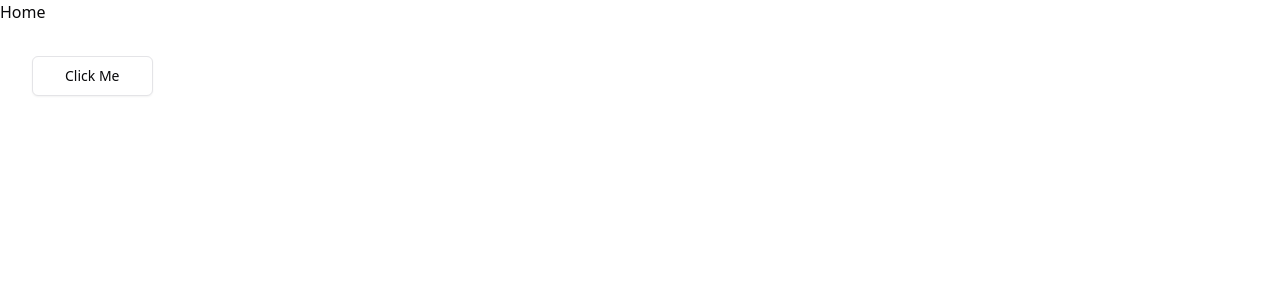
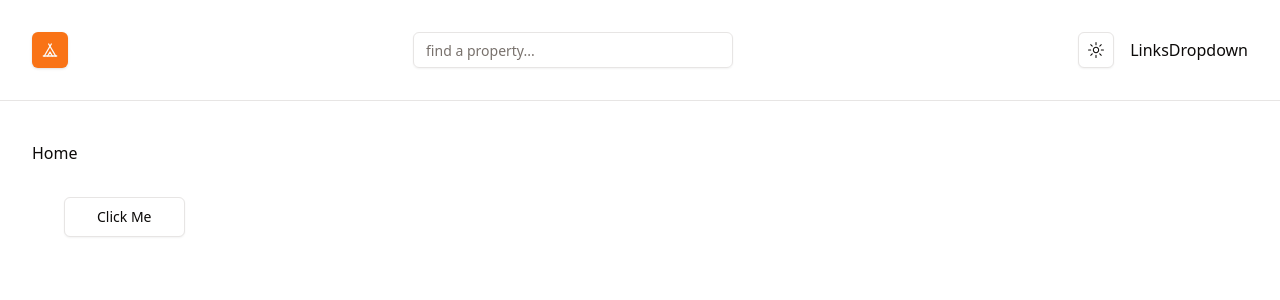
Before and after one commit to lesterflor/home-away, a Next.js app: page / in a window 1280 px wide. Shown: the top 300 px of the page. Built offline with nearby package versions, Linux system fonts and the light colour scheme.

Commit message:
apply themes

```diff
--- a/package.json
+++ b/package.json
@@ -11,6 +11,7 @@
   "dependencies": {
     "@radix-ui/react-checkbox": "^1.1.3",
     "@radix-ui/react-dropdown-menu": "^2.1.4",
+    "@radix-ui/react-icons": "^1.3.2",
     "@radix-ui/react-label": "^2.1.1",
     "@radix-ui/react-popover": "^1.1.4",
     "@radix-ui/react-scroll-area": "^1.2.2",
@@ -23,6 +24,7 @@
     "date-fns": "^3.6.0",
     "lucide-react": "^0.469.0",
     "next": "14.2.22",
+    "next-themes": "^0.4.4",
     "react": "^18",
     "react-day-picker": "^8.10.1",
     "react-dom": "^18",
--- a/src/app/globals.css
+++ b/src/app/globals.css
@@ -1,54 +1,56 @@
 @tailwind base;
 @tailwind components;
 @tailwind utilities;
+
 @layer base {
 	:root {
 		--background: 0 0% 100%;
-		--foreground: 240 10% 3.9%;
+		--foreground: 20 14.3% 4.1%;
 		--card: 0 0% 100%;
-		--card-foreground: 240 10% 3.9%;
+		--card-foreground: 20 14.3% 4.1%;
 		--popover: 0 0% 100%;
-		--popover-foreground: 240 10% 3.9%;
-		--primary: 240 5.9% 10%;
-		--primary-foreground: 0 0% 98%;
-		--secondary: 240 4.8% 95.9%;
-		--secondary-foreground: 240 5.9% 10%;
-		--muted: 240 4.8% 95.9%;
-		--muted-foreground: 240 3.8% 46.1%;
-		--accent: 240 4.8% 95.9%;
-		--accent-foreground: 240 5.9% 10%;
+		--popover-foreground: 20 14.3% 4.1%;
+		--primary: 24.6 95% 53.1%;
+		--primary-foreground: 60 9.1% 97.8%;
+		--secondary: 60 4.8% 95.9%;
+		--secondary-foreground: 24 9.8% 10%;
+		--muted: 60 4.8% 95.9%;
+		--muted-foreground: 25 5.3% 44.7%;
+		--accent: 60 4.8% 95.9%;
+		--accent-foreground: 24 9.8% 10%;
 		--destructive: 0 84.2% 60.2%;
-		--destructive-foreground: 0 0% 98%;
-		--border: 240 5.9% 90%;
-		--input: 240 5.9% 90%;
-		--ring: 240 10% 3.9%;
+		--destructive-foreground: 60 9.1% 97.8%;
+		--border: 20 5.9% 90%;
+		--input: 20 5.9% 90%;
+		--ring: 24.6 95% 53.1%;
+		--radius: 0.5rem;
 		--chart-1: 12 76% 61%;
 		--chart-2: 173 58% 39%;
 		--chart-3: 197 37% 24%;
 		--chart-4: 43 74% 66%;
 		--chart-5: 27 87% 67%;
-		--radius: 0.5rem;
 	}
+
 	.dark {
-		--background: 240 10% 3.9%;
-		--foreground: 0 0% 98%;
-		--card: 240 10% 3.9%;
-		--card-foreground: 0 0% 98%;
-		--popover: 240 10% 3.9%;
-		--popover-foreground: 0 0% 98%;
-		--primary: 0 0% 98%;
-		--primary-foreground: 240 5.9% 10%;
-		--secondary: 240 3.7% 15.9%;
-		--secondary-foreground: 0 0% 98%;
-		--muted: 240 3.7% 15.9%;
-		--muted-foreground: 240 5% 64.9%;
-		--accent: 240 3.7% 15.9%;
-		--accent-foreground: 0 0% 98%;
-		--destructive: 0 62.8% 30.6%;
-		--destructive-foreground: 0 0% 98%;
-		--border: 240 3.7% 15.9%;
-		--input: 240 3.7% 15.9%;
-		--ring: 240 4.9% 83.9%;
+		--background: 20 14.3% 4.1%;
+		--foreground: 60 9.1% 97.8%;
+		--card: 20 14.3% 4.1%;
+		--card-foreground: 60 9.1% 97.8%;
+		--popover: 20 14.3% 4.1%;
+		--popover-foreground: 60 9.1% 97.8%;
+		--primary: 20.5 90.2% 48.2%;
+		--primary-foreground: 60 9.1% 97.8%;
+		--secondary: 12 6.5% 15.1%;
+		--secondary-foreground: 60 9.1% 97.8%;
+		--muted: 12 6.5% 15.1%;
+		--muted-foreground: 24 5.4% 63.9%;
+		--accent: 12 6.5% 15.1%;
+		--accent-foreground: 60 9.1% 97.8%;
+		--destructive: 0 72.2% 50.6%;
+		--destructive-foreground: 60 9.1% 97.8%;
+		--border: 12 6.5% 15.1%;
+		--input: 12 6.5% 15.1%;
+		--ring: 20.5 90.2% 48.2%;
 		--chart-1: 220 70% 50%;
 		--chart-2: 160 60% 45%;
 		--chart-3: 30 80% 55%;
@@ -56,6 +58,7 @@
 		--chart-5: 340 75% 55%;
 	}
 }
+
 @layer base {
 	* {
 		@apply border-border;
--- a/src/app/layout.tsx
+++ b/src/app/layout.tsx
@@ -1,5 +1,7 @@
 import type { Metadata } from 'next';
 import './globals.css';
+import Navbar from '@/components/navbar/Navbar';
+import Providers from './providers';
 
 export const metadata: Metadata = {
 	title: 'Home Away',
@@ -12,8 +14,15 @@
 	children: React.ReactNode;
 }>) {
 	return (
-		<html lang='en'>
-			<body>{children}</body>
+		<html
+			lang='en'
+			suppressHydrationWarning>
+			<body>
+				<Providers>
+					<Navbar />
+					<main className='container py-10'>{children}</main>
+				</Providers>
+			</body>
 		</html>
 	);
 }
--- /dev/null
+++ b/src/app/providers.tsx
@@ -0,0 +1,17 @@
+'use client';
+import React from 'react';
+import ThemeProvider from './theme-provider';
+
+export default function Providers({ children }: { children: React.ReactNode }) {
+	return (
+		<>
+			<ThemeProvider
+				attribute='class'
+				defaultTheme='system'
+				enableSystem
+				disableTransitionOnChange>
+				{children}
+			</ThemeProvider>
+		</>
+	);
+}
--- /dev/null
+++ b/src/app/theme-provider.tsx
@@ -0,0 +1,10 @@
+import React from 'react';
+import { ThemeProvider as NextThemeProvider } from 'next-themes';
+import { type ThemeProviderProps } from 'next-themes';
+
+export default function ThemeProvider({
+	children,
+	...props
+}: ThemeProviderProps) {
+	return <NextThemeProvider {...props}>{children}</NextThemeProvider>;
+}
--- a/src/components/navbar/DarkMode.tsx
+++ b/src/components/navbar/DarkMode.tsx
@@ -1,5 +1,42 @@
-import React from 'react';
+'use client';
 
-export default function DarkMode() {
-	return <div>DarkMode</div>;
+import * as React from 'react';
+import { MoonIcon, SunIcon } from '@radix-ui/react-icons';
+import { useTheme } from 'next-themes';
+
+import { Button } from '@/components/ui/button';
+import {
+	DropdownMenu,
+	DropdownMenuContent,
+	DropdownMenuItem,
+	DropdownMenuTrigger
+} from '@/components/ui/dropdown-menu';
+
+export default function ModeToggle() {
+	const { setTheme } = useTheme();
+
+	return (
+		<DropdownMenu>
+			<DropdownMenuTrigger asChild>
+				<Button
+					variant='outline'
+					size='icon'>
+					<SunIcon className='h-[1.2rem] w-[1.2rem] rotate-0 scale-100 transition-all dark:-rotate-90 dark:scale-0' />
+					<MoonIcon className='absolute h-[1.2rem] w-[1.2rem] rotate-90 scale-0 transition-all dark:rotate-0 dark:scale-100' />
+					<span className='sr-only'>Toggle theme</span>
+				</Button>
+			</DropdownMenuTrigger>
+			<DropdownMenuContent align='end'>
+				<DropdownMenuItem onClick={() => setTheme('light')}>
+					Light
+				</DropdownMenuItem>
+				<DropdownMenuItem onClick={() => setTheme('dark')}>
+					Dark
+				</DropdownMenuItem>
+				<DropdownMenuItem onClick={() => setTheme('system')}>
+					System
+				</DropdownMenuItem>
+			</DropdownMenuContent>
+		</DropdownMenu>
+	);
 }
--- a/src/components/navbar/Logo.tsx
+++ b/src/components/navbar/Logo.tsx
@@ -1,5 +1,16 @@
+import { LucideTent } from 'lucide-react';
+import Link from 'next/link';
+import { Button } from '@/components/ui/button';
 import React from 'react';
 
 export default function Logo() {
-	return <div>Logo</div>;
+	return (
+		<Button
+			size='icon'
+			asChild>
+			<Link href='/'>
+				<LucideTent className='w-6 h-6' />
+			</Link>
+		</Button>
+	);
 }
--- a/src/components/navbar/NavSearch.tsx
+++ b/src/components/navbar/NavSearch.tsx
@@ -1,5 +1,12 @@
 import React from 'react';
+import { Input } from '@/components/ui/input';
 
 export default function NavSearch() {
-	return <div>NavSearch</div>;
+	return (
+		<Input
+			type='text'
+			placeholder='find a property...'
+			className='max-w-xs dark:bg-muted'
+		/>
+	);
 }
--- a/src/components/navbar/Navbar.tsx
+++ b/src/components/navbar/Navbar.tsx
@@ -1,5 +1,20 @@
 import React from 'react';
+import Logo from '@/components/navbar/Logo';
+import NavSearch from '@/components/navbar/NavSearch';
+import DarkMode from '@/components/navbar/DarkMode';
+import LinksDropdown from '@/components/navbar/LinksDropdown';
 
 export default function Navbar() {
-	return <div>Navbar</div>;
+	return (
+		<nav className='border-b'>
+			<div className='container flex flex-col sm:flex-row  sm:justify-between sm:items-center flex-wrap gap-4 py-8'>
+				<Logo />
+				<NavSearch />
+				<div className='flex gap-4 items-center '>
+					<DarkMode />
+					<LinksDropdown />
+				</div>
+			</div>
+		</nav>
+	);
 }
```
Also changed, not shown: 1 other file (tests, documents, lock files or other folders).
